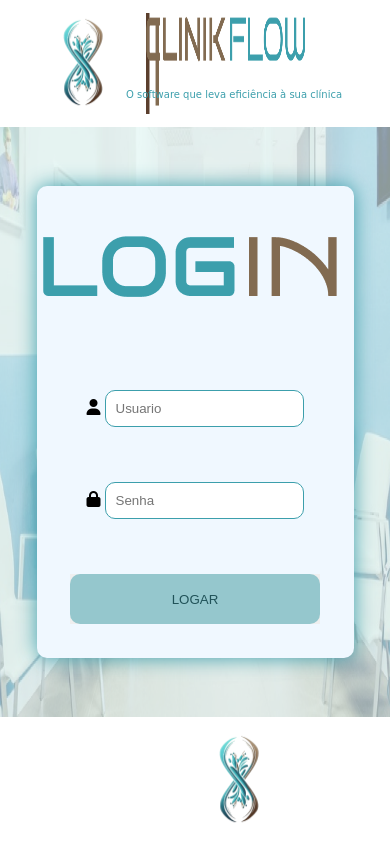
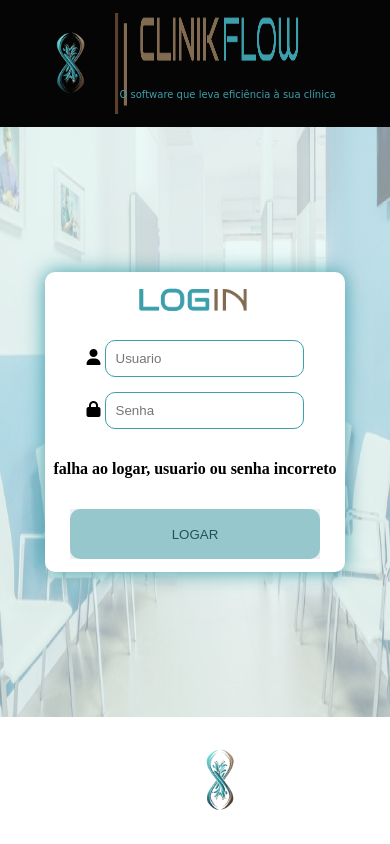
Before and after one commit to ragnarbrody/Clinik-Web, a PHP site: page / in a window 390 px wide. Run offline with PHP 8.4, Linux system fonts and the light colour scheme; the visitor is signed in with stand-in values (Sample User, id 1); some libraries are stand-ins or nearby versions.

Commit message:
25/09 Atualização responsividade
Atualizado tela de login e perfil

```diff
--- a/index.php
+++ b/index.php
@@ -1,4 +1,5 @@
 <?php
+session_start();
 include('./conexao.php');
 
 if(isset($_POST['usuario']) && isset($_POST['senha']))
@@ -43,7 +44,9 @@
         }
         else
         {
-            echo "Falha ao logar, usuário ou senha incorretos!";
+            $_SESSION['nao_autenticado'] =true;
+            header('location: index.php');
+            exist();
         }
     }
 }
@@ -69,6 +72,7 @@
             </div>
         </header>
         <main>
+
             <form action="" method="POST" class="formLogin">
                 <img src="./Imagens/LoginTitle.png" alt="Nome do aplicativo Clinik Flow" class="Titulo">
                 <div class="Input">
@@ -79,10 +83,24 @@
                     <i class="fas fa-lock iPassword"></i>
                     <input type="password" placeholder="Senha" required class="Text Senha" name="senha">
                 </div>
+                <?php
+                if  (isset($_SESSION['nao_autenticado'])):
+                 ?>
+                <div class="lerro">
+                    <p><b>falha ao logar, usuario ou senha incorreto<b>
+                    </P>
+
+                </div>
+                <?php
+                unset($_SESSION['nao_autenticado']);
+                endif;
+                ?>
+
                 <button type="submit" class="btn btn-one">
                     <span>LOGAR</span>
                 </button>
             </form>
+
         </main>
         <footer>
             <div class="Logo Icon">
--- a/protect.php
+++ b/protect.php
@@ -1,5 +1,5 @@
 <?php
-
+session_start();
 if(!isset($_SESSION))
 {
     session_start();
@@ -7,7 +7,8 @@
 
 if(!isset($_SESSION['id']))
 {
-    die("Você não pode acessar esta página porque não está logado.<p><a href=\"index.php\">Entrar</p>");
+    header('Location: index.php');
+    exit();
 }
 
 ?>
--- a/styles/login.css
+++ b/styles/login.css
@@ -12,7 +12,10 @@
     width: 100vw;
     align-items: center;
     flex-direction: row;
-    justify-content: space-around;
+    justify-content:space-evenly;
+    position: static;
+    flex-wrap: nowrap;
+    background-color: #050505;
 }
 
 .Logo.Icon
@@ -26,13 +29,15 @@
 
 .Logo.Icon .Clinik
 {
-    height: 100%;
-    object-fit: fill;
+    height: 70%;
+    flex-wrap: nowrap;
+
 }
 
 .Logo.Icon .Linhas
 {
     height: 80%;
+
 }
 
 .Logo.nomeSlogan
@@ -63,8 +68,14 @@
     .Logo.nomeSlogan .Slogan
     {
       font-size: 10px;
+
     }
-  }
+    .formLogin{
+        height: 300px;
+    }
+
+
+}
 /**fim do estilo do header**/
 
 
@@ -80,18 +91,24 @@
     display: flex;
     justify-content: center;
     align-items: center;
+
 }
 
 .formLogin
 {
-    height: 80%;
+    height: 300px;
+    width: 300px;
     align-items: center;
     display: flex;
     flex-direction: column;
-    background-color: aliceblue;
+    background-color: rgb(255, 255, 255);
     box-shadow: 0 0 20px 0 #3C9FAC;
     border-radius:  10px;
     justify-content: space-around;
+    flex-wrap: nowrap;
+
+
+
 }
 
 .Text
@@ -187,5 +204,14 @@
     height: 15vh;
     display: flex;
     justify-content: center;
+    position: static;
+    align-items: center;
+}
+.Titulo{
+    height: 15%;
 }
 /**fim do estilo do footer**/
+.text user{
+    display: flex;
+    flex-direction: column;
+}
```
Also changed, not shown: menuPrincipal.php (+14 -0 lines), styles/menuPrincipal.css (+40 -8 lines).
